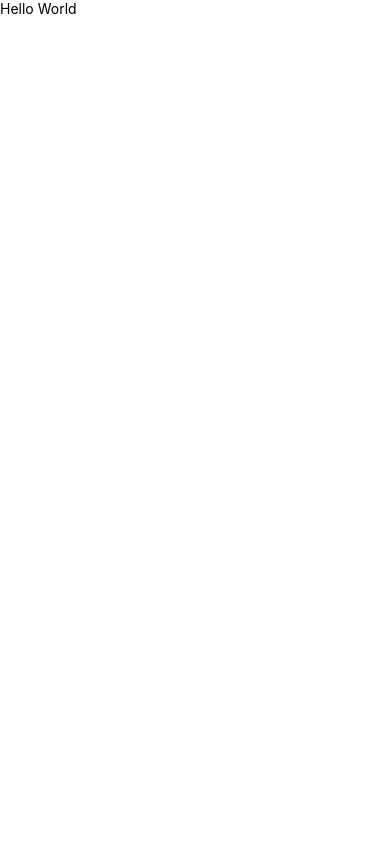
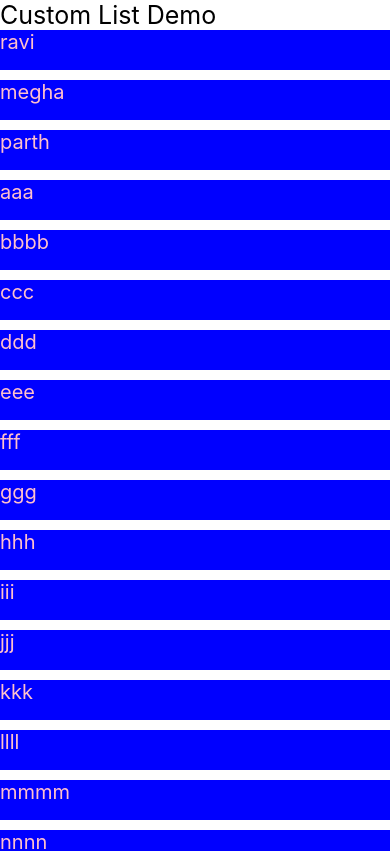
Before and after one commit to vinay096/firstProject, a React Native app: screen / in a window 390 px wide. Shown: the top 851 px of the page. Built offline with nearby package versions, Linux system fonts and the light colour scheme.

Commit message:
make custom list

```diff
--- a/App.tsx
+++ b/App.tsx
@@ -7,13 +7,12 @@
 
 import React from 'react';
 import {SafeAreaView, Text, View} from 'react-native';
+import CustomListDemo from './src/components/CustomListDemo';
 
 function App(): JSX.Element {
   return (
-    <SafeAreaView>
-      <View>
-        <Text>Hello World</Text>
-      </View>
+    <SafeAreaView style={{flex: 1}}>
+      <CustomListDemo />
     </SafeAreaView>
   );
 }
--- /dev/null
+++ b/src/components/CustomListDemo.tsx
@@ -0,0 +1,50 @@
+import React from 'react';
+import {ScrollView, Text, View} from 'react-native';
+
+const CustomListDemo = () => {
+  const userList = [
+    {id: 1, name: 'ravi'},
+    {id: 2, name: 'megha'},
+    {id: 3, name: 'parth'},
+    {id: 4, name: 'aaa'},
+    {id: 5, name: 'bbbb'},
+    {id: 6, name: 'ccc'},
+    {id: 7, name: 'ddd'},
+    {id: 8, name: 'eee'},
+    {id: 9, name: 'fff'},
+    {id: 10, name: 'ggg'},
+    {id: 11, name: 'hhh'},
+    {id: 12, name: 'iii'},
+    {id: 13, name: 'jjj'},
+    {id: 14, name: 'kkk'},
+    {id: 15, name: 'llll'},
+    {id: 16, name: 'mmmm'},
+    {id: 17, name: 'nnnn'},
+    {id: 18, name: 'nnn'},
+    {id: 19, name: 'oooo'},
+    {id: 20, name: 'pppp'},
+    {id: 21, name: 'qqqq'},
+    {id: 22, name: 'rrrr'},
+  ];
+  return (
+    <View>
+      <Text style={{fontSize: 25}}>Custom List Demo</Text>
+      <ScrollView>
+        {userList.map(item => (
+          <Text
+            style={{
+              fontSize: 20,
+              color: 'pink',
+              backgroundColor: 'blue',
+              marginBottom: 10,
+              height: 40,
+            }}>
+            {item.name}
+          </Text>
+        ))}
+      </ScrollView>
+    </View>
+  );
+};
+
+export default CustomListDemo;
```
